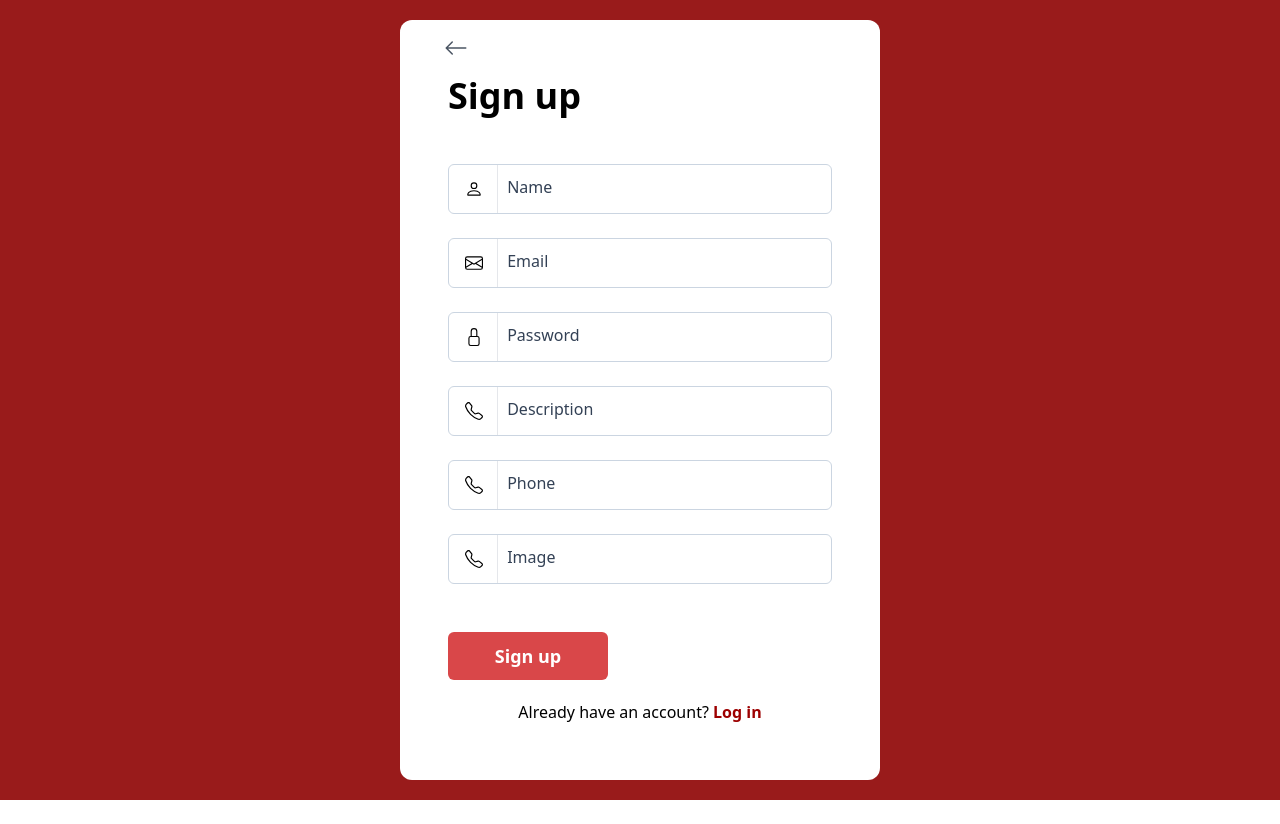
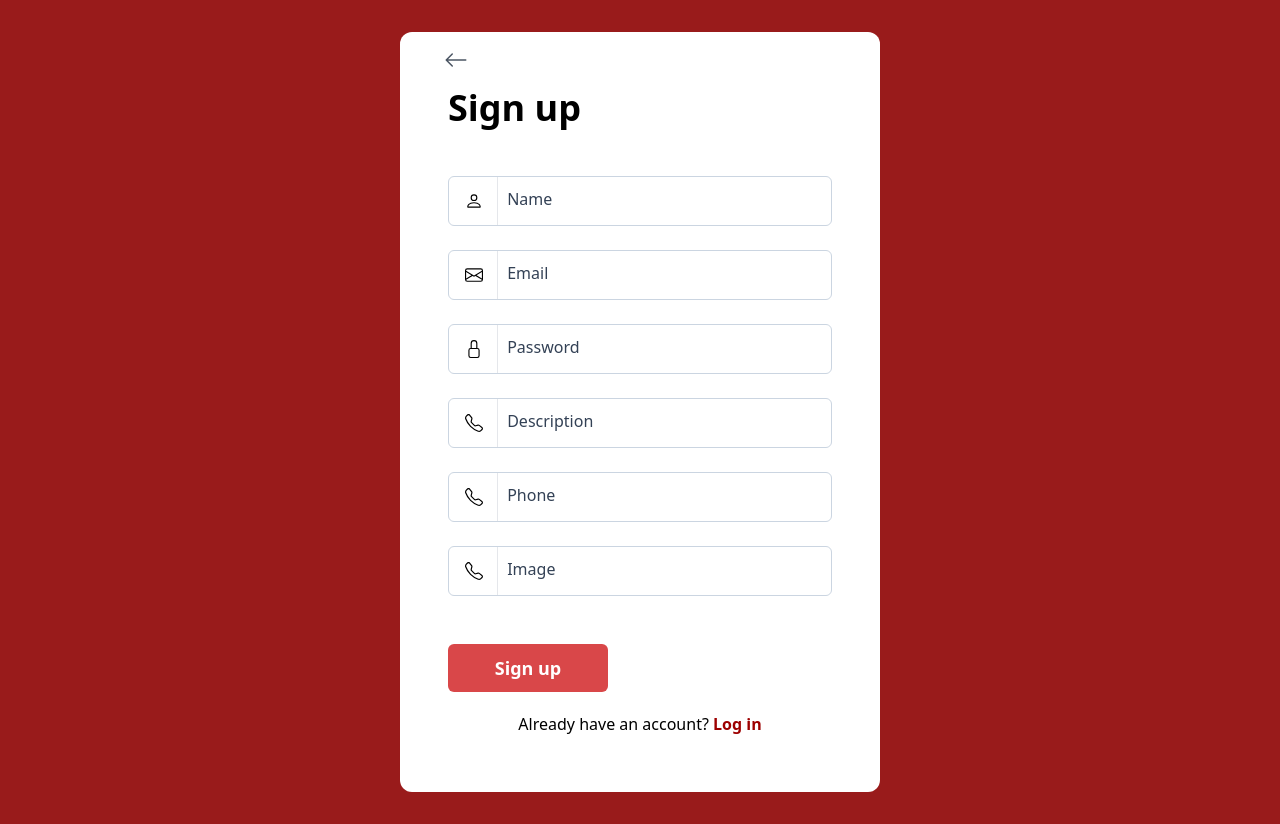
Before and after one commit to devjs1000/course-hub, a React (Vite) app: page /signup in a window 1280 px wide. Before the commit the page ends 800 px from the top, so only its background shows below. Built offline with nearby package versions, Linux system fonts and the light colour scheme; no server answers.

Commit message:
height adjustment in Signup.jsx

```diff
--- a/src/components/Auth/Signup.jsx
+++ b/src/components/Auth/Signup.jsx
@@ -28,7 +28,7 @@ const Signup = () => {
     signup(signupData);
   };
 
-//if the id is available, redirect to homepage
+  //if the id is available, redirect to homepage
   useEffect(() => {
     if (user?.id) {
       navigate("/");
@@ -36,7 +36,7 @@ const Signup = () => {
   }, [user]);
 
   return (
-    <div className="bg-red-800  flex items-center justify-center h-[100vh]  py-2">
+    <div className="bg-red-800  flex items-center justify-center min-h-full  py-8">
       <div className="relative bg-white w-[25rem] mx-2 py-14 flex items-center justify-center rounded-xl sm:w-[30rem]">
         <Link to="/">
           <ArrowLeft className="absolute top-4 left-11 text-2xl cursor-pointer text-gray-600 hover:text-gray-900" />
```
Also changed, not shown: 1 other file (tests, documents, lock files or other folders).
